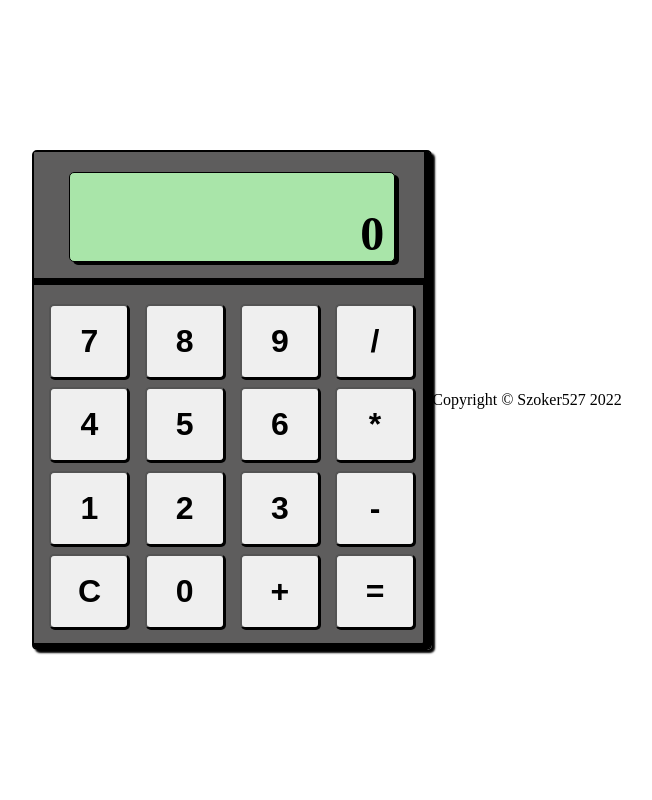
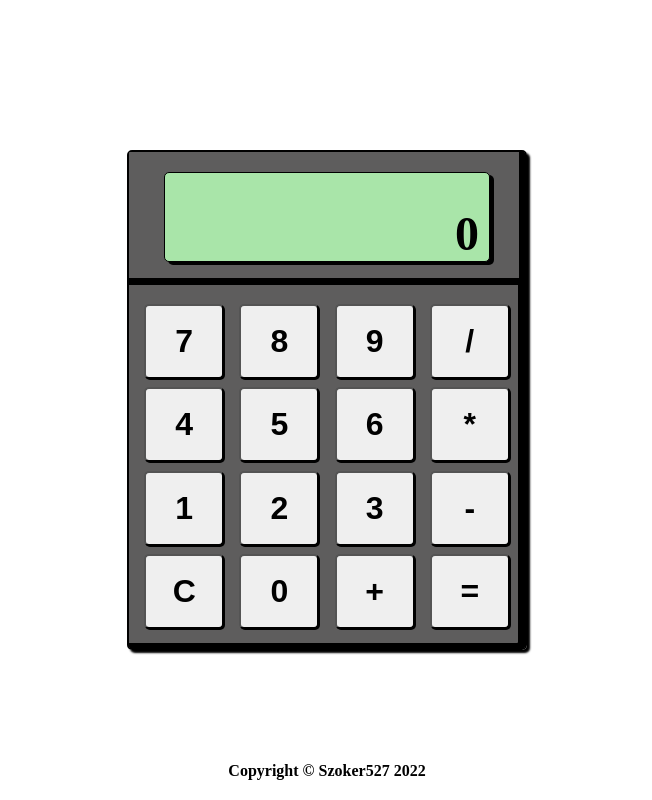
Before and after one commit to Szoker527/Project-Calculator, a plain HTML site: page index.html in a window 1280 px wide. Shown: the whole page, without its empty margins (313-965 px from the left). Drawn offline with Linux system fonts and the light colour scheme.

Commit message:
Add footer

```diff
--- a/style.css
+++ b/style.css
@@ -102,3 +102,14 @@ body {
         input:hover {
           background-color: #a19e9e;
         }
+
+  .footer-text {
+    position: absolute;
+    bottom: 0;
+    right: 0;
+    left: 0;
+    text-align: center;
+    padding: 20px;
+    color: black;
+    font-weight: bold;
+  }
```
